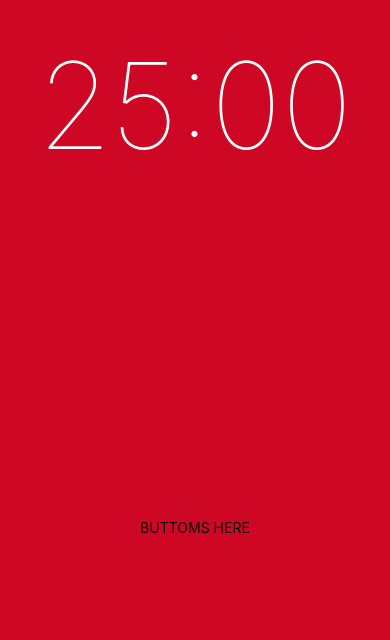
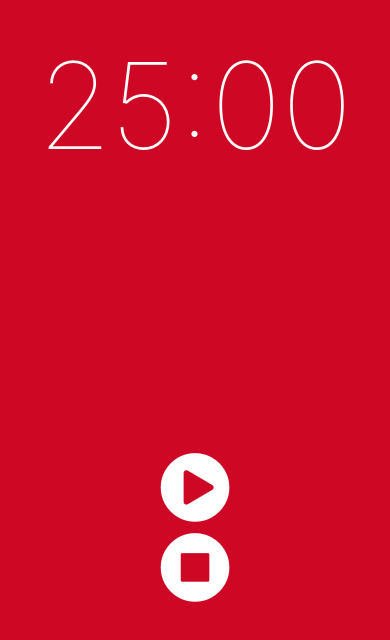
Before and after one commit to codinguru312/ReactNative-Redux-Timer, a React Native app: screen / in a window 390 px wide. Shown: the part 176-816 px from the top of the page. Built offline with nearby package versions, Linux system fonts and the light colour scheme.

Commit message:
Button Component

```diff
--- /dev/null
+++ b/components/Button/index.js
@@ -0,0 +1,18 @@
+import React from "react";
+import PropTypes from "prop-types";
+import { View, TouchableOpacity, StyleSheet } from "react-native";
+import { FontAwesome } from "@expo/vector-icons";
+
+function Button({iconName, onPress}) {
+    return (
+        <TouchableOpacity onPress={onPress}>
+            <FontAwesome name={iconName} size={80} color="white" />
+        </TouchableOpacity>
+    )
+}
+
+Button.propTypes = {
+    iconName: PropTypes.string.isRequired,
+    onPress: PropTypes.func.isRequired
+}
+export default Button;
--- a/components/Timer/index.js
+++ b/components/Timer/index.js
@@ -1,5 +1,6 @@
 import React, { Component } from "react";
 import { View, Text, StyleSheet, StatusBar } from "react-native";
+import Button from "../Button";
 
 class Timer extends Component {
     render() {
@@ -10,7 +11,8 @@
                     <Text style={styles.time}>25:00</Text>
                 </View>
                 <View style={styles.lower}>
-                    <Text>BUTTOMS HERE</Text>
+                    <Button iconName="play-circle" onPress={() => alert("it works!")} />
+                    <Button iconName="stop-circle" onPress={() => alert("it works!")} />
                 </View>
             </View>
         )
```
